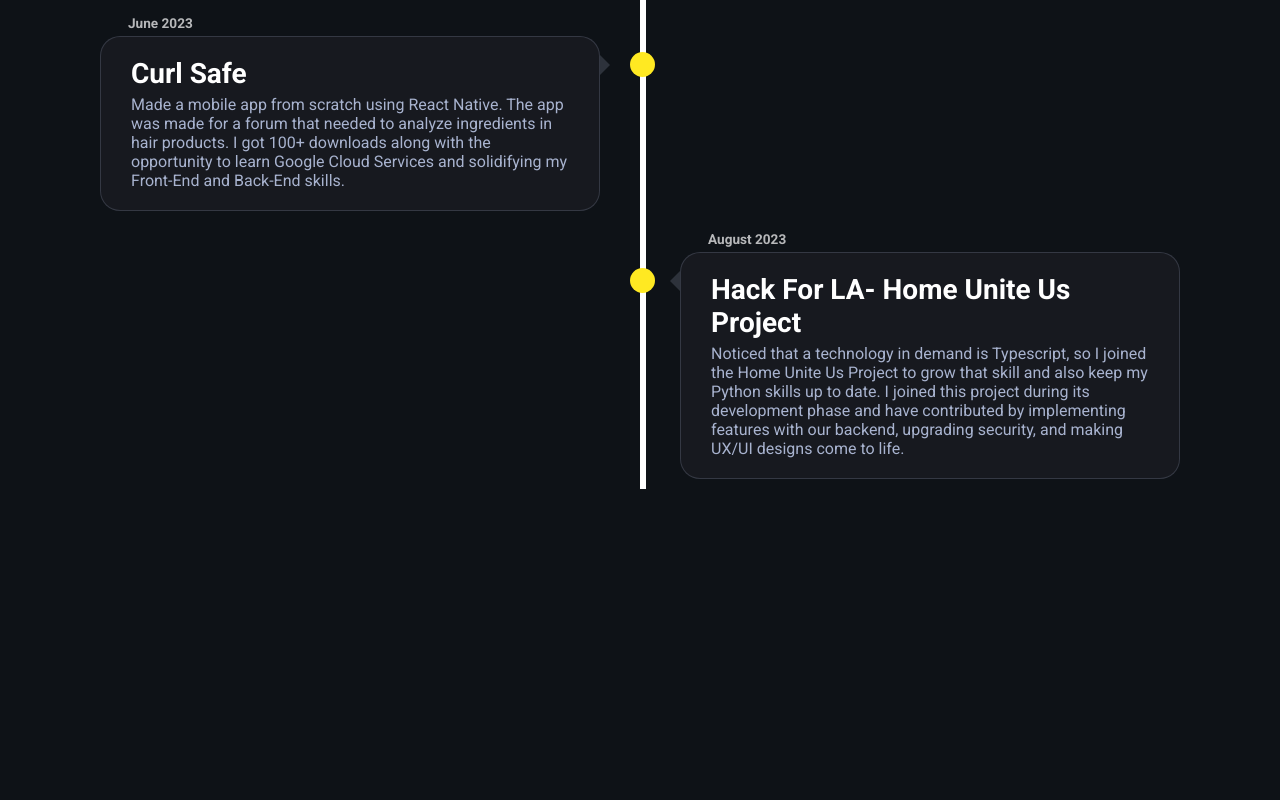
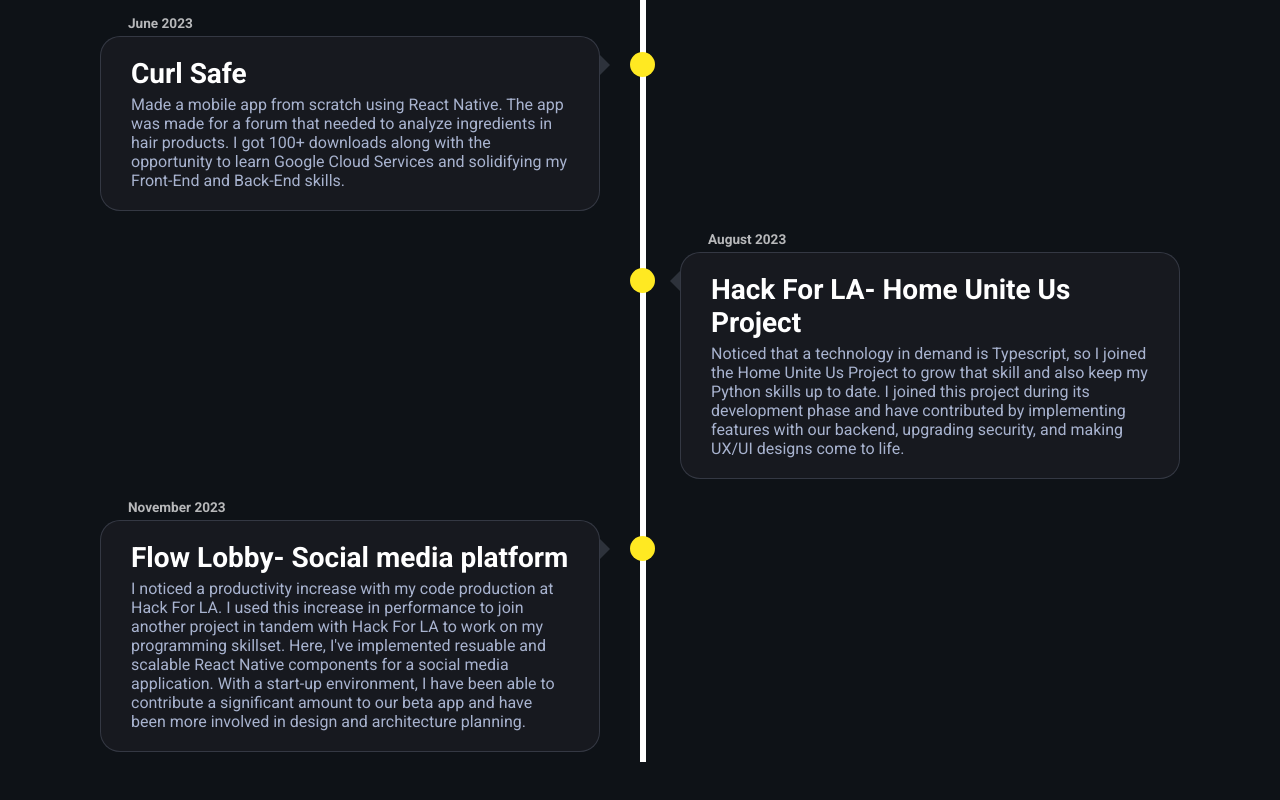
Before and after one commit to JpadillaCoding/Personal-Website, a Next.js app: page /about in a window 1280 px wide. Shown: the part 1879-2679 px from the top of the page. Before the commit the page ends 2428 px from the top, so only its background shows below. Built offline with nearby package versions, Linux system fonts and the light colour scheme.

Commit message:
updated resume and timeline content

```diff
--- a/app/about/page.tsx
+++ b/app/about/page.tsx
@@ -156,8 +156,29 @@ export default function About() {
               Noticed that a technology in demand is Typescript, so I joined the
               Home Unite Us Project to grow that skill and also keep my Python
               skills up to date. I joined this project during its development
-              phase and have contributed by implementing features with our backend, upgrading
-              security, and making UX/UI designs come to life.
+              phase and have contributed by implementing features with our
+              backend, upgrading security, and making UX/UI designs come to
+              life.
+            </p>
+          </div>
+        </div>
+      </div>
+      <div className={styles.timeline}>
+        <div
+          className={`${styles.content_container}
+         ${styles.left}`}
+        >
+          <h3 className={styles.date}>November 2023</h3>
+          <div className={styles.content}>
+            <h2>Flow Lobby- Social media platform</h2>
+            <p>
+              I noticed a productivity increase with my code production at Hack For
+              LA. I used this increase in performance to join another project in
+              tandem with Hack For LA to work on my programming skillset. Here,
+              I've implemented resuable and scalable React Native components for
+              a social media application. With a start-up environment, I have
+              been able to contribute a significant amount to our beta app and
+              have been more involved in design and architecture planning.
             </p>
           </div>
         </div>
--- a/app/components/navigation/Navigation.tsx
+++ b/app/components/navigation/Navigation.tsx
@@ -46,7 +46,7 @@ const Navigation = () => {
             <Link href="/about" className={styles.nav_links_left}>
               ABOUT
             </Link>
-            <Link href="https://docs.google.com/document/d/1jD6jqM0vsTpkHvtvKw1l26thwATqkKVP5R2MrQ4wGdI/edit" className={styles.nav_links_left} target="blank">
+            <Link href="https://docs.google.com/document/d/14DaspPMLlrMlWEcVjc6JcD4iw4S97PtqKVL--buVTlo/edit?usp=sharing" className={styles.nav_links_left} target="blank">
               RESUME
             </Link>
           </div>
```
